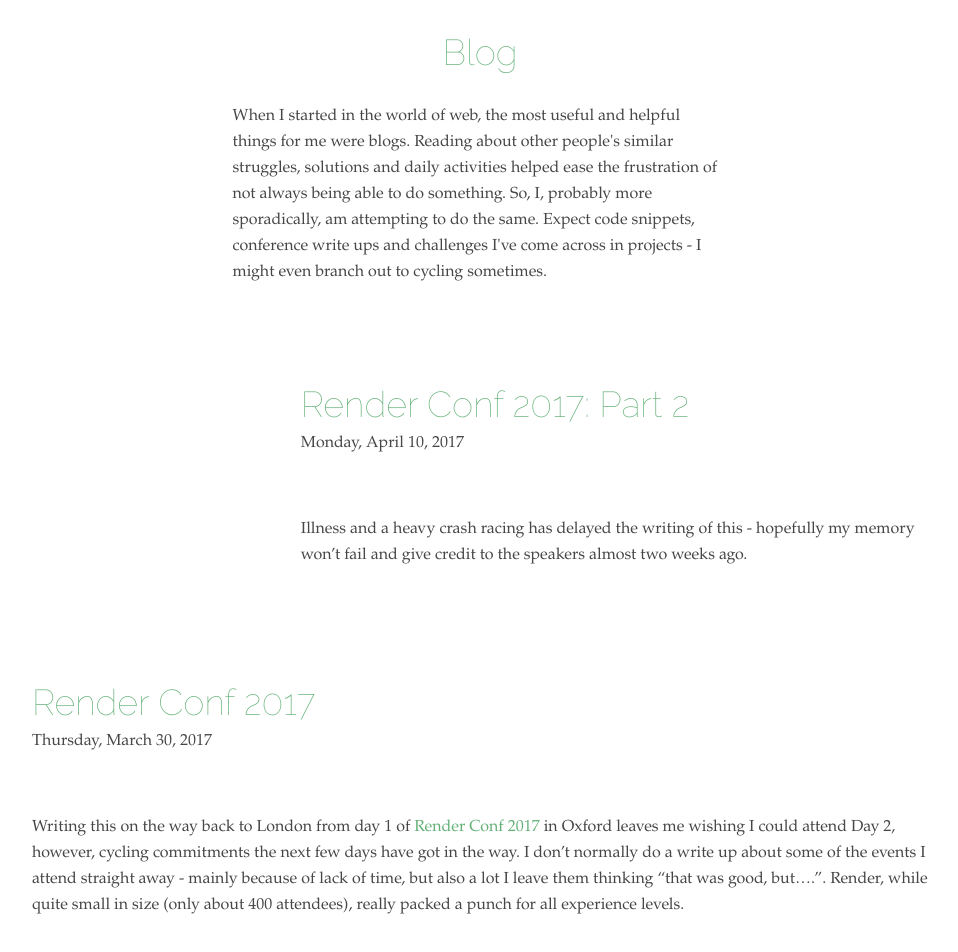
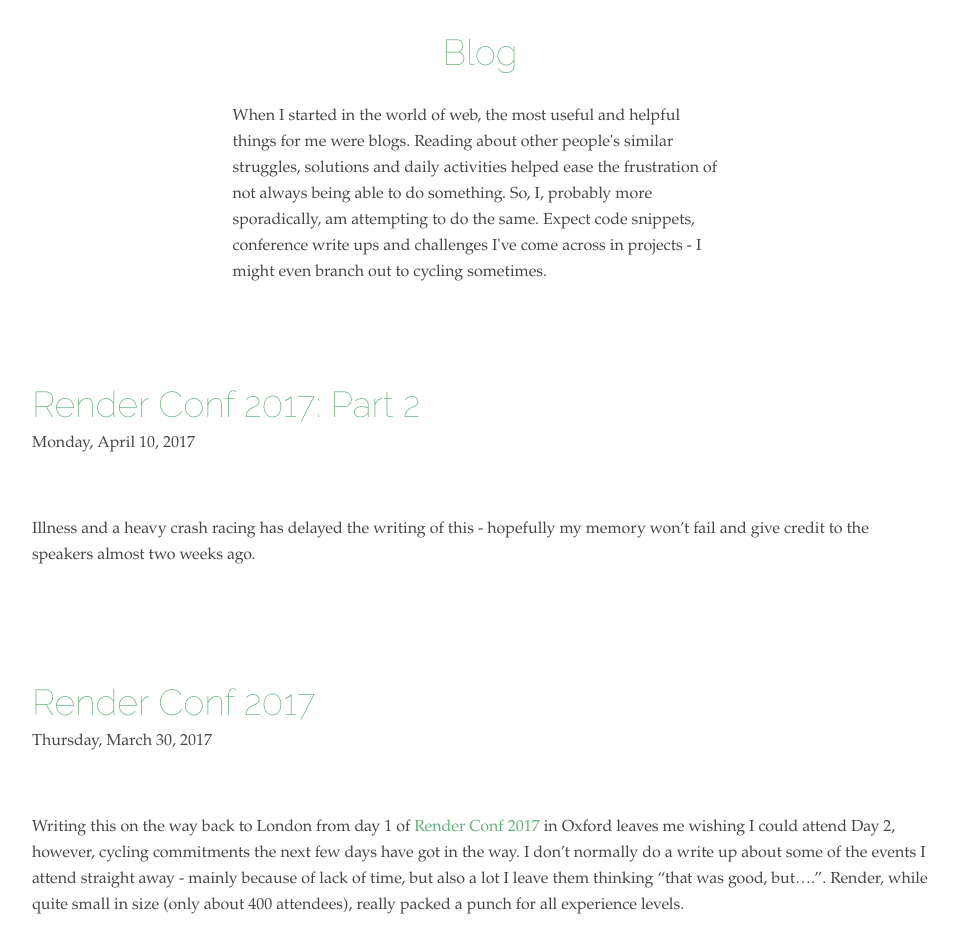
Before and after one commit to alex-windett/alex-windett.github.io, a Jekyll site: the page built from blog/index.html, in a window 1280 px wide. Shown: the part 426-1378 px from the top of the page, without its empty margins (160-1118 px from the left). Built offline with Jekyll 4.4.1, drawn with Linux system fonts in a browser that asks for light colours; some web fonts are replaced; the list of posts is cut into pages by our own code.

Commit message:
removing conditional class names

```diff
--- a/blog/index.html
+++ b/blog/index.html
@@ -16,7 +16,7 @@
 <section class="background--light padder blog--list clearfix">
 	<ul>
 		{% for post in paginator.posts %}
-		<li class="blog--list__item clearfix {% if post.image %}with__image{% endif %}">
+		<li class="blog--list__item clearfix">
 
 			<div class="right">
 				<h3><a href="{{ post.url }}">{{ post.title }}</a></a></h3>
```
